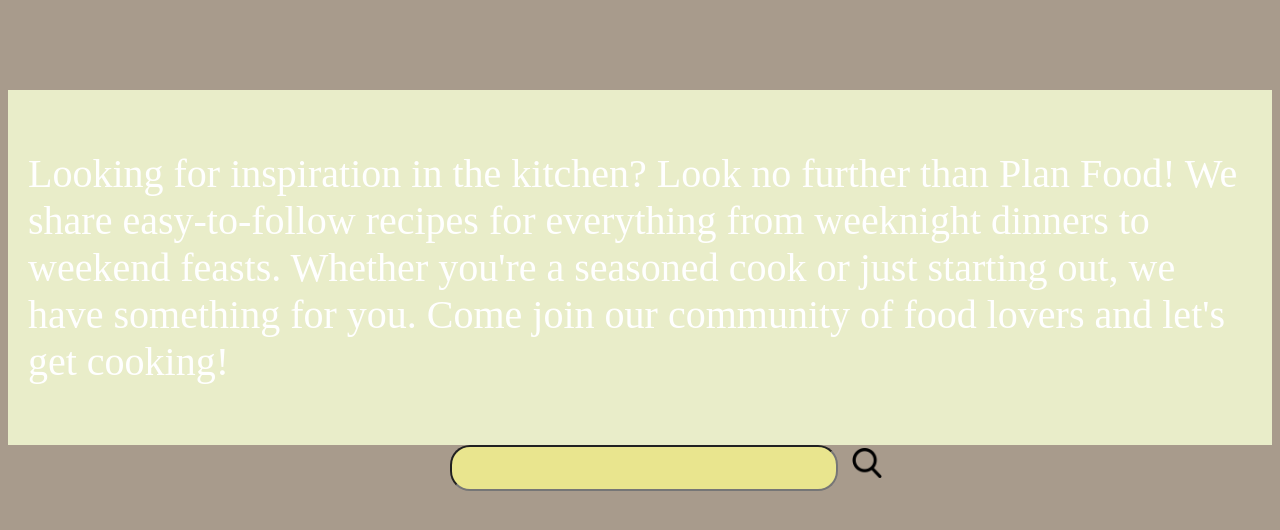
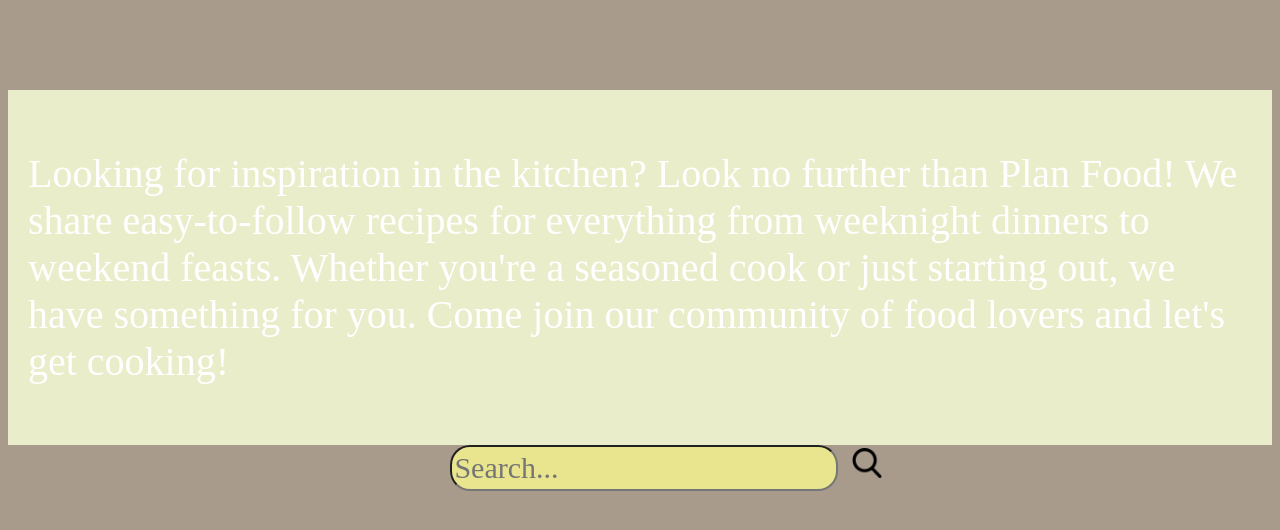
Before and after one commit to BOMMAKAPARANDHAMAREDDY/CA-3, a plain HTML site: page index.html in a window 1280 px wide. Shown: the part 260-790 px from the top of the page. Drawn offline with Linux system fonts and the light colour scheme; no server answers; a web font is replaced by a local one.

Commit message:
CA 3 completed

```diff
--- a/index.html
+++ b/index.html
@@ -28,7 +28,7 @@
             have something for you. Come join our community of food lovers and let's get cooking!</p>
     </div>
     <div class="searchContainer">
-        <input type="text" id="search" name="search">
+        <input type="text" id="search" name="search" placeholder="Search...">
         <img id="searchBtn" src="./assets/search.png" alt="searchIcon">
     </div>
     <div id="randomTile">
```
